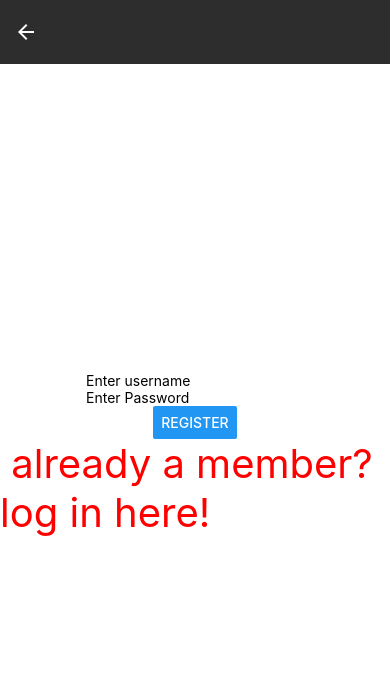
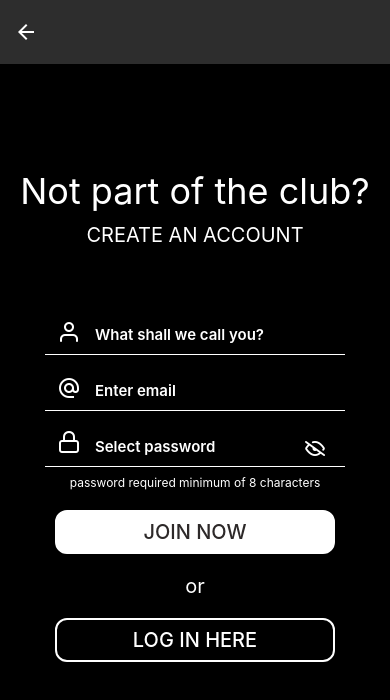
Before and after one commit to Sneezan/gripp-app, a React Native app: screen /Register in a window 390 px wide. Shown: the top 700 px of the page. Built offline with nearby package versions, Linux system fonts and the light colour scheme.

Commit message:
styled login and resigster page

```diff
--- a/App.js
+++ b/App.js
@@ -32,8 +32,8 @@ const App = () => {
         },
       }}
     >
-   <Stack.Screen name="Home" component={Splash} options={{ title: 'My home' }}/>
-    <Stack.Screen name="Log in" component={LogIn} options={{ title: '',  headerStyle: {backgroundColor: '#830808', borderBottomWidth: 0}}} />
+ {/* <Stack.Screen name="Home" component={Splash} options={{ title: 'My home' }}/>  */}
+     <Stack.Screen name="Log in" component={LogIn} options={{ title: '',  headerStyle: {backgroundColor: '#830808', borderBottomWidth: 0}}} />
     <Stack.Screen name="Register" component={Register} options={{ title: '' }} />
     <Stack.Screen name="StartPage" component={StartPage} options={{ title: ' ' }}/>
     <Stack.Screen name="GamePage" component={GamePage} options={{ title: '' }}/>
--- a/components/ButtonStyles.js
+++ b/components/ButtonStyles.js
@@ -1,12 +1,28 @@
 import styled from 'styled-components/native';
 
-export const NativeBtn = styled.TouchableOpacity`
+export const ActionBtn = styled.TouchableOpacity`
 border: 2px solid white;
-width: 110px;
-border-radius: 20px;
+min-width: 80%;
+background-color: white;
+border-radius: 12px;
+margin: 10px;
+margin-top: 20px;
+`
+export const ActionBtnTxt = styled.Text`
+font-size: 20px;
+font-weight: 500;
+text-align: center;
+color: #2D2929;
+text-transform: uppercase;
+padding: 8px;
+`
+export const AlternativeBtn = styled.TouchableOpacity`
+border: 2px solid white;
+min-width: 80%;
+border-radius: 12px;
 margin: 10px;
 `
-export const BtnTxt = styled.Text`
+export const AlternativeBtnTxt = styled.Text`
 font-size: 20px;
 font-weight: 500;
 text-align: center;
--- a/components/InputStyles.js
+++ b/components/InputStyles.js
@@ -7,9 +7,7 @@ export const LogInput = styled.TextInput`
  font-size: 15px;
  width: 300px;
  color: white;
- background-color: #760404;
- text-align: center;
- border-bottom-width: 1px;
- border-color: red;
- text-transform: uppercase;
+ padding-left: 50px;
+ border-bottom-width: 1.5px;
+ border-color: #ffff;
 `
--- /dev/null
+++ b/components/TextStyles.js
@@ -0,0 +1,29 @@
+import styled from 'styled-components/native';
+
+/* Text styles*/
+export const Text = styled.Text`
+color: white;
+font-size: 20px;
+margin: 10px;
+text-align: center;
+`
+export const Header = styled.Text`
+font-size: 36px;
+color: white;
+`
+/* special texts */
+export const StyledText = styled.Text`
+color: white;
+font-style: italic;
+`
+export const Requirement = styled.Text`
+color: white;
+font-size: 12px;
+text-align: center;
+`
+
+export const HeaderComponent = styled.View`
+text-align: center;
+margin-bottom: 50px;
+margin-top: 30%;
+`
--- a/reducers/user.js
+++ b/reducers/user.js
@@ -8,6 +8,7 @@ import { createSlice } from "@reduxjs/toolkit";
         userId: null,
         accessToken: null,
         userCreatedAt: null,
+        email: null,
     },
     reducers: {
         setMember: (store, action) => {
@@ -15,6 +16,9 @@ import { createSlice } from "@reduxjs/toolkit";
         },
         setUsername: (store, action) => {
             store.username = action.payload;
+        },
+        setEmail: (store, action) => {
+            store.email = action.payload;
         },
         setError: (store, action) => {
             store.error = action.payload;
--- a/screens/LogIn.js
+++ b/screens/LogIn.js
@@ -2,17 +2,20 @@
 import React, {useEffect, useState, createRef} from "react";
 import { useDispatch, useSelector, batch } from "react-redux"
 //import { StatusBar } from 'expo-status-bar';
-import { StyleSheet, View} from 'react-native';
-import styled from 'styled-components/native'
+import { StyleSheet, View, TouchableOpacity, KeyboardAvoidingView, Keyboard, ScrollView} from 'react-native';
 import { API_URL } from "../utils/utils.js";
 import user from "../reducers/user.js";
 
 import { LogInput } from "../components/InputStyles.js";
-import { BtnTxt, NativeBtn } from "../components/ButtonStyles.js";
-import { withTheme } from "styled-components";
+import { ActionBtn, ActionBtnTxt, AlternativeBtn, AlternativeBtnTxt } from "../components/ButtonStyles.js";
+import { Text, Header, StyledText, HeaderComponent } from "../components/TextStyles.js";
+import  { Octicons }  from '@expo/vector-icons'
+import { MaterialIcons } from '@expo/vector-icons';
+import { Feather } from '@expo/vector-icons';
 
 export const LogIn = ({navigation}) => {
-  const [username, setUsername] = useState("");
+  const [hidePassword, setHidePassword] = useState(true)
+  const [email, setEmail] = useState("");
   const [password, setPassword] = useState("");
 
   const dispatch = useDispatch();
@@ -21,6 +24,10 @@ export const LogIn = ({navigation}) => {
   useEffect(() => {
       if (accessToken) {navigation.navigate('StartPage')}  // Auth Navigation Works!!
   }, [accessToken])
+
+  const showPassword = () => {
+    setHidePassword(!hidePassword)
+  }
 
   const passwordInputRef = createRef();
 
@@ -31,7 +38,7 @@ export const LogIn = ({navigation}) => {
           headers: {
               "Content-Type": "application/json"
           },
-          body: JSON.stringify({username: username, password: password })
+          body: JSON.stringify({email: email, password: password })
       }
       fetch(API_URL('login'), options)
           .then(response => response.json())
@@ -40,6 +47,7 @@ export const LogIn = ({navigation}) => {
               //  alert("Logged IN! ");
                   batch(()=> {
                       dispatch(user.actions.setUsername(data.response.username));
+                      dispatch(user.actions.setEmail(data.response.email));
                       dispatch(user.actions.setMember(data.response.userCreatedAt));
                       dispatch(user.actions.setUserId(data.response.id))
                       dispatch(user.actions.setAccessToken(data.response.accessToken));
@@ -49,6 +57,7 @@ export const LogIn = ({navigation}) => {
                   alert("error, could not find user - make sure you've registered and that the password is correct ");
                   batch (() => {
                       dispatch(user.actions.setUsername(null));
+                      dispatch(user.actions.setEmail(null));
                       dispatch(user.actions.setMember(null));
                       dispatch(user.actions.setUserId(null))
                       dispatch(user.actions.setAccessToken(null));
@@ -58,8 +67,12 @@ export const LogIn = ({navigation}) => {
           })
   }
 
-
   return (
+    <KeyboardAvoidingView
+    behavior="padding"
+    style={styles.container}
+  >
+    <ScrollView keyboardShouldPersistTaps="handled">
     <View style={styles.container} onPress={(onFormSubmit)}>
       <HeaderComponent>
          <Header>Ready to get a <StyledText>gripp?</StyledText></Header>
@@ -67,61 +80,61 @@ export const LogIn = ({navigation}) => {
       </HeaderComponent>
     <View style={styles.SectionStyle} >
               <LogInput
-                placeholder="USERNAME"
+                placeholder="email"
                 placeholderTextColor="#fff"
                 autoCapitalize="none"
-                value={username}
-                onChangeText={setUsername}
+                value={email}
+                onChangeText={setEmail}
                 returnKeyType="next"
                 onSubmitEditing={() => passwordInputRef.current &&  passwordInputRef.current.focus()}
                 underlineColorAndroid="#f000"
                 blurOnSubmit={false}
+                keyboardType='email-address'
+                keyboardAppearance='dark'
               />
-
+              <MaterialIcons name="alternate-email" size={24} style={styles.emailIcon} />
+              <View style={{width:100}}>
               <LogInput
                 placeholder="PASSWORD"
                 placeholderTextColor="#fff"
+                autoCapitalize='none'
                 ref={passwordInputRef}
+                secureTextEntry={hidePassword === true ? true : false}
                 value={password}
                 blurOnSubmit={false}
-                secureTextEntry={true}
                 onChangeText={setPassword}
                 underlineColorAndroid="#f000"
                 returnKeyType="next"
+                keyboardAppearance='dark'
+                onPress={Keyboard.dismiss}
+              />
+                </View>
 
-              />
+               <Feather name="lock" size={24} color="black" style={styles.lockIcon} />
+               <TouchableOpacity onPress={showPassword}>
+                  <Octicons
+                    name={hidePassword === true ? 'eye-closed' : 'eye'}
+                    size={20}
+                    style={styles.eyeIcon}
+                  />
+                </TouchableOpacity>
             </View>
 
-            <NativeBtn
+            <ActionBtn
              onPress={(onFormSubmit)}
-             type="submit"><BtnTxt>Log in</BtnTxt></NativeBtn>
-
-             <Text
-             title="not a member? registre here!"
-             onPress={() => navigation.navigate('Register')}>  not a member? register here! </Text>
+             type="submit"><ActionBtnTxt>get a gripp</ActionBtnTxt></ActionBtn>
+              <Text>or</Text>
+             <AlternativeBtn
+             onPress={() => navigation.navigate('Register')}
+             type="submit"><AlternativeBtnTxt>join here</AlternativeBtnTxt></AlternativeBtn>
 
     </View>
+     </ScrollView>
+     <View style={{ height:60 }} />
+    </KeyboardAvoidingView>
   );
 }
 
-
-const Text = styled.Text`
-color: white;
-font-size: 20px;
-margin: 10px;
-text-align: center;
-`
-const Header = styled.Text`
-font-size: 36px;
-`
-const StyledText = styled.Text`
-color: white;
-`
-
-const HeaderComponent = styled.View`
-text-align: center;
-margin: 10px;
-`
 const styles = StyleSheet.create({
     container: {
       flex: 1,
@@ -129,4 +142,29 @@ const styles = StyleSheet.create({
       alignItems: 'center',
       justifyContent: 'center',
     },
+    lockIcon: {
+      color: 'white',
+      zIndex: 1,
+      position: 'absolute',
+      left: 20,
+      bottom: 65,
+    },
+    emailIcon: {
+      color: 'white',
+      zIndex: 1,
+      position: 'absolute',
+      left: 20,
+      bottom: 125,
+    },
+    eyeIcon: {
+      color: 'white',
+      zIndex: 1,
+      position: 'absolute',
+      right: 25,
+      bottom: 20,
+    },
+    SectionStyle: {
+      paddingTop: 10,
+      paddingBottom: 50,
+    }
   });
--- a/screens/Register.js
+++ b/screens/Register.js
@@ -2,17 +2,28 @@
 import React, {useEffect, useState, createRef} from "react";
 import { useDispatch, useSelector, batch } from "react-redux"
 //import { StatusBar } from 'expo-status-bar';
-import { StyleSheet, TextInput, View, Button} from 'react-native';
-import styled from 'styled-components/native'
+import { StyleSheet, View, ScrollView, KeyboardAvoidingView, TouchableOpacity} from 'react-native';
 import { API_URL } from "../utils/utils.js";
 import user from "../reducers/user.js";
+import { Feather } from '@expo/vector-icons';
+import { Text, Header, HeaderComponent, Requirement } from "../components/TextStyles.js";
+import { LogInput } from "../components/InputStyles.js";
+import { ActionBtn, ActionBtnTxt, AlternativeBtn, AlternativeBtnTxt } from "../components/ButtonStyles.js";
+import { MaterialIcons } from '@expo/vector-icons';
+import  { Octicons }  from '@expo/vector-icons'
 
 export const Register = ({navigation}) => {
+  const [hidePassword, setHidePassword] = useState(true)
   const [username, setUsername] = useState("");
   const [password, setPassword] = useState("");
+  const [email, setEmail] = useState("");
 
   const dispatch = useDispatch();
   const accessToken = useSelector((store) => store.user.accessToken);
+
+  const showPassword = () => {
+    setHidePassword(!hidePassword)
+  }
 
   useEffect(() => {
       if (accessToken) {navigation.navigate('StartPage')}  // Auth Navigation Works!!
@@ -27,7 +38,7 @@ export const Register = ({navigation}) => {
           headers: {
               "Content-Type": "application/json"
           },
-          body: JSON.stringify({username: username, password: password })
+          body: JSON.stringify({username: username, email: email, password: password })
       }
       fetch(API_URL('register'), options)
           .then(response => response.json())
@@ -36,6 +47,7 @@ export const Register = ({navigation}) => {
              //  alert("Registered! ");
                   batch(()=> {
                       dispatch(user.actions.setUsername(data.response.username));
+                      dispatch(user.actions.setEmail(data.response.email));
                       dispatch(user.actions.setUserId(data.response.id))
                       dispatch(user.actions.setAccessToken(data.response.accessToken));
                       dispatch(user.actions.setError(null));
@@ -44,7 +56,8 @@ export const Register = ({navigation}) => {
                   alert("error, could not register ");
                   batch (() => {
                       dispatch(user.actions.setUsername(null));
-                      dispatch(user.actions.setUserId(null))
+                      dispatch(user.actions.setEmail(null));
+                      dispatch(user.actions.setUserId(null));
                       dispatch(user.actions.setAccessToken(null));
                       dispatch(user.actions.setError(data.response));
                   });
@@ -54,58 +67,115 @@ export const Register = ({navigation}) => {
 
 
   return (
+    <KeyboardAvoidingView
+    behavior="padding"
+    style={styles.container}
+  >
+    <ScrollView keyboardShouldPersistTaps="handled">
     <View style={styles.container} onPress={(onFormSubmit)}>
-    <View style={styles.SectionStyle} >
-              <TextInput
-                placeholder="Enter username"
+      <HeaderComponent>
+         <Header>Not part of the club?</Header>
+         <Text> CREATE AN ACCOUNT </Text>
+      </HeaderComponent>
+    <View style={styles.SectionStyle} keyboardAppearance='dark'>
+    <Feather name="user" size={24} style={styles.userIcon} />
+               <LogInput
+                placeholder="What shall we call you?"
                 autoCapitalize="none"
                 value={username}
                 onChangeText={setUsername}
+                placeholderTextColor="#fff"
+                returnKeyType="next"
+                onSubmitEditing={() => passwordInputRef.current &&  passwordInputRef.current.focus()}
+                underlineColorAndroid="#f000"
+                blurOnSubmit={false}
+                />
+
+               <MaterialIcons name="alternate-email" size={24} style={styles.emailIcon} />
+              <LogInput
+                placeholder="Enter email"
+                autoCapitalize="none"
+                value={email}
+                onChangeText={setEmail}
+                placeholderTextColor="#fff"
                 returnKeyType="next"
                 onSubmitEditing={() => passwordInputRef.current &&  passwordInputRef.current.focus()}
                 underlineColorAndroid="#f000"
                 blurOnSubmit={false}/>
-
-              <TextInput
-                placeholder="Enter Password"
+    <Feather name="lock" size={24} color="black" style={styles.lockIcon} />
+              <LogInput
+                placeholder="Select password"
                 ref={passwordInputRef}
                 value={password}
                 blurOnSubmit={false}
-                secureTextEntry={true}
+                placeholderTextColor="#fff"
+                secureTextEntry={hidePassword === true ? true : false}
                 onChangeText={setPassword}
                 underlineColorAndroid="#f000"
                 returnKeyType="next"/>
+                {password.length > 7 ? (<Requirement>✓</Requirement>) : (<Requirement>password required minimum of 8 characters</Requirement>)}
+
     </View>
+               <TouchableOpacity onPress={showPassword}>
+                  <Octicons
+                    name={hidePassword === true ? 'eye-closed' : 'eye'}
+                    size={20}
+                    style={styles.eyeIcon}
+                  />
+                </TouchableOpacity>
+            <ActionBtn
+             onPress={(onFormSubmit)}
+             type="submit"><ActionBtnTxt>join now</ActionBtnTxt></ActionBtn>
+            <Text>or</Text>
+             <AlternativeBtn
+             onPress={() => navigation.navigate('Log in')}
+             type="submit"><AlternativeBtnTxt>Log in here</AlternativeBtnTxt></AlternativeBtn>
 
-            <Button
-             title="register"
-             onPress={(onFormSubmit)}
-             type="submit"
-             />
-
-             <Text
-             title="not a member? registre here!"
-             onPress={() => navigation.navigate('Log in')}> already a member? log in here!
-             </Text>
     </View>
+    </ScrollView>
+     <View style={{ height:60 }} />
+    </KeyboardAvoidingView>
   );
 }
 
-const Text = styled.Text`
-color: red;
-font-size: 40px;
-`
 const styles = StyleSheet.create({
     container: {
       flex: 1,
-      backgroundColor: 'white',
+      backgroundColor: 'black',
       alignItems: 'center',
       justifyContent: 'center',
     },
+    lockIcon: {
+      color: 'white',
+      zIndex: 1,
+      position: 'absolute',
+      left: 20,
+      bottom: 35,
+    },
+    emailIcon: {
+      color: 'white',
+      zIndex: 1,
+      position: 'absolute',
+      left: 20,
+      bottom: 90,
+    },
+    userIcon: {
+      color: 'white',
+      zIndex: 1,
+      position: 'absolute',
+      left: 20,
+      bottom: 145,
+    },
+    eyeIcon: {
+      color: 'white',
+      zIndex: 1,
+      position: 'absolute',
+      left: 110,
+      bottom: 30,
+    },
+    doneIcon: {
+      color: 'white',
+      zIndex: 1,
+
+    },
   });
-
-
-const BtnTxt = styled.Text`
-font-size: 30px;
-text-align: center;
-`
--- a/screens/StartPage.js
+++ b/screens/StartPage.js
@@ -50,8 +50,8 @@ export const StartPage = ({navigation}) => {
 
 
 const Text = styled.Text`
-color: red;
-font-size: 40px;
+color: white;
+font-size: 30px;
 `
 const styles = StyleSheet.create({
     container: {
--- a/utils/utils.js
+++ b/utils/utils.js
@@ -1,4 +1,4 @@
-const BASE_URL = "http://localhost:8080";
+const BASE_URL = "https://grip-backend-eom6wfm7xa-uc.a.run.app/";
 
 export const API_URL = (slug) => `${BASE_URL}/${slug}`;
 
```
Also changed, not shown: screens/GamePage.js (+2 -54 lines).
